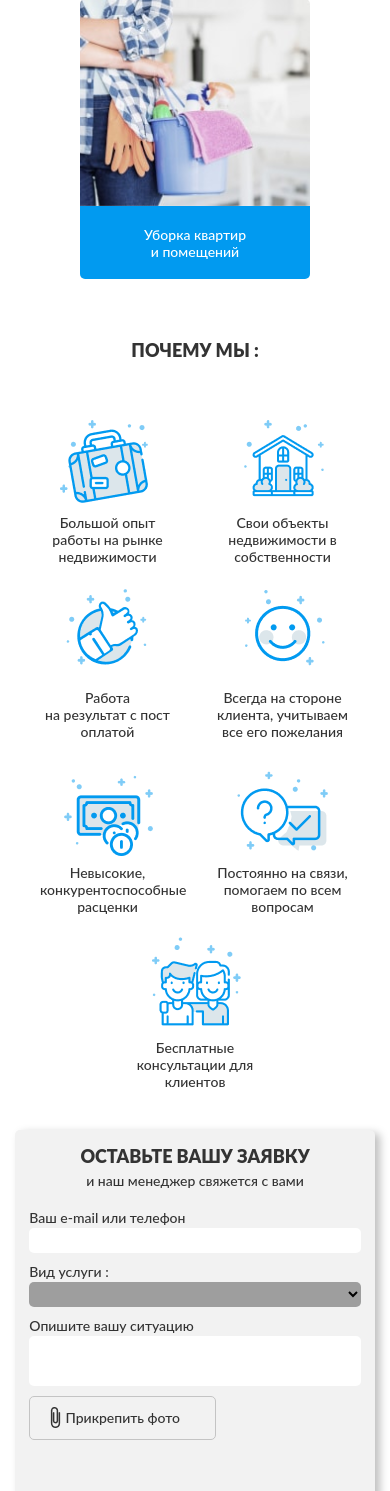
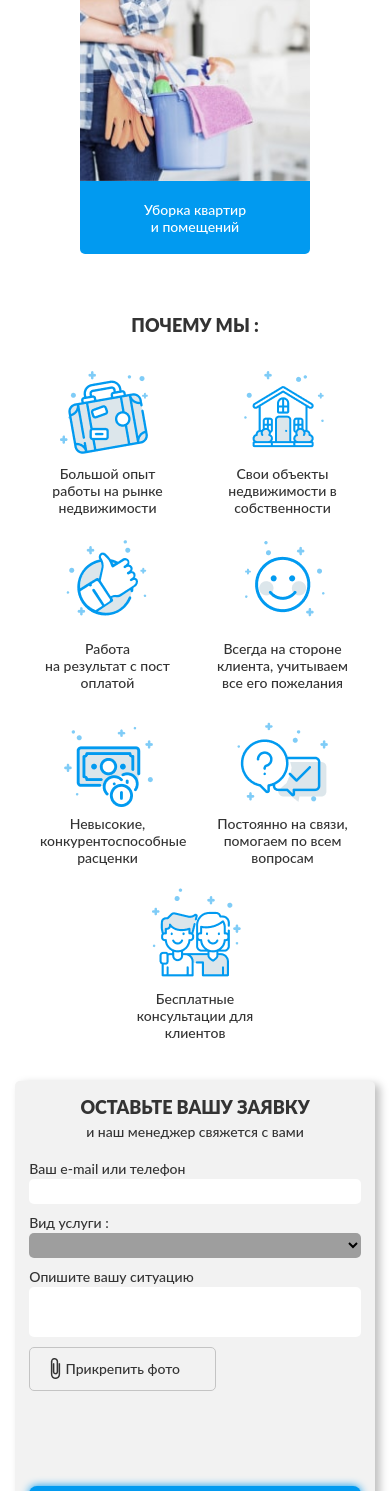
Before and after one commit to olga-evdokimova/website-ProEstate, a PHP site: page / in a window 390 px wide. Shown: the part 5009-6500 px from the top of the page. Run offline with PHP 8.4, Linux system fonts and the light colour scheme; some libraries are stand-ins or nearby versions; grey boxes are pictures that could not be loaded.

Commit message:
расстояние между секциями

```diff
--- a/css/main.css
+++ b/css/main.css
@@ -152,11 +152,17 @@ input::-webkit-search-results-decoration {
   position: relative;
 }
 
+@media (max-width: 580px) {
+  .header {
+    margin-bottom: 50px;
+  }
+}
+
 .header__content {
   margin-top: 120px;
 }
 
-@media (max-width: 570px) {
+@media (max-width: 580px) {
   .header__content {
     margin-top: 50px;
   }
@@ -724,6 +730,12 @@ input::-webkit-search-results-decoration {
   padding-bottom: 24px;
 }
 
+@media (max-width: 580px) {
+  .why__title {
+    padding-bottom: 0;
+  }
+}
+
 .why__inner {
   display: -webkit-box;
   display: -ms-flexbox;
@@ -800,6 +812,7 @@ input::-webkit-search-results-decoration {
 @media (max-width: 580px) {
   .order {
     background: transparent;
+    margin-bottom: 50px;
   }
 }
 
--- a/css/main.scss
+++ b/css/main.scss
@@ -143,9 +143,12 @@ input::-webkit-search-results-decoration {
   height: 543px;
   margin-bottom: 75px;
   position: relative;
+  @media (max-width: 580px) {
+    margin-bottom: 50px;
+  }
   &__content {
     margin-top: 120px;
-    @media (max-width: 570px) {
+    @media (max-width: 580px) {
       margin-top: 50px;
     }
   }
@@ -586,6 +589,9 @@ input::-webkit-search-results-decoration {
 
   &__title {
     padding-bottom: 24px;
+    @media (max-width: 580px) {
+     padding-bottom: 0;
+    }
   }
 
   &__inner {
@@ -641,6 +647,7 @@ input::-webkit-search-results-decoration {
   position: relative;
   @media (max-width: 580px) {
     background: transparent;
+    margin-bottom: 50px;
   }
   &__title {
     display: none;
```
